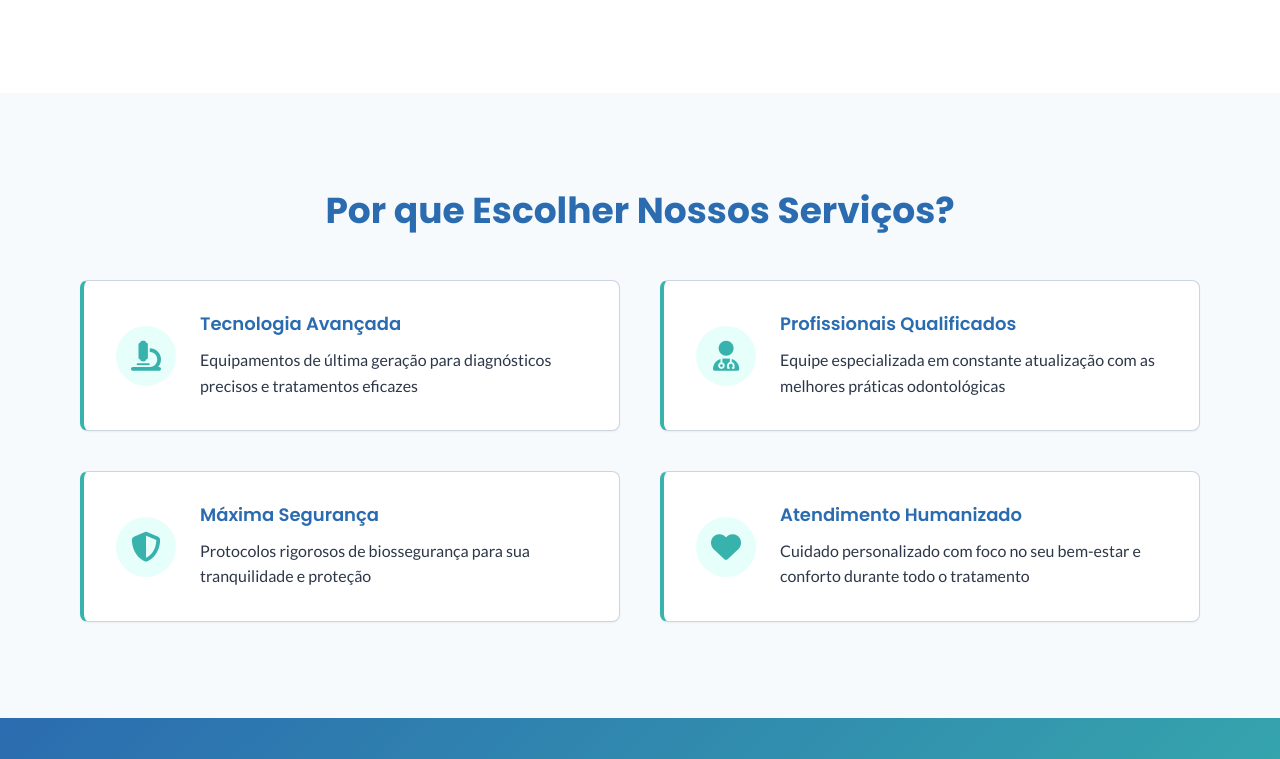
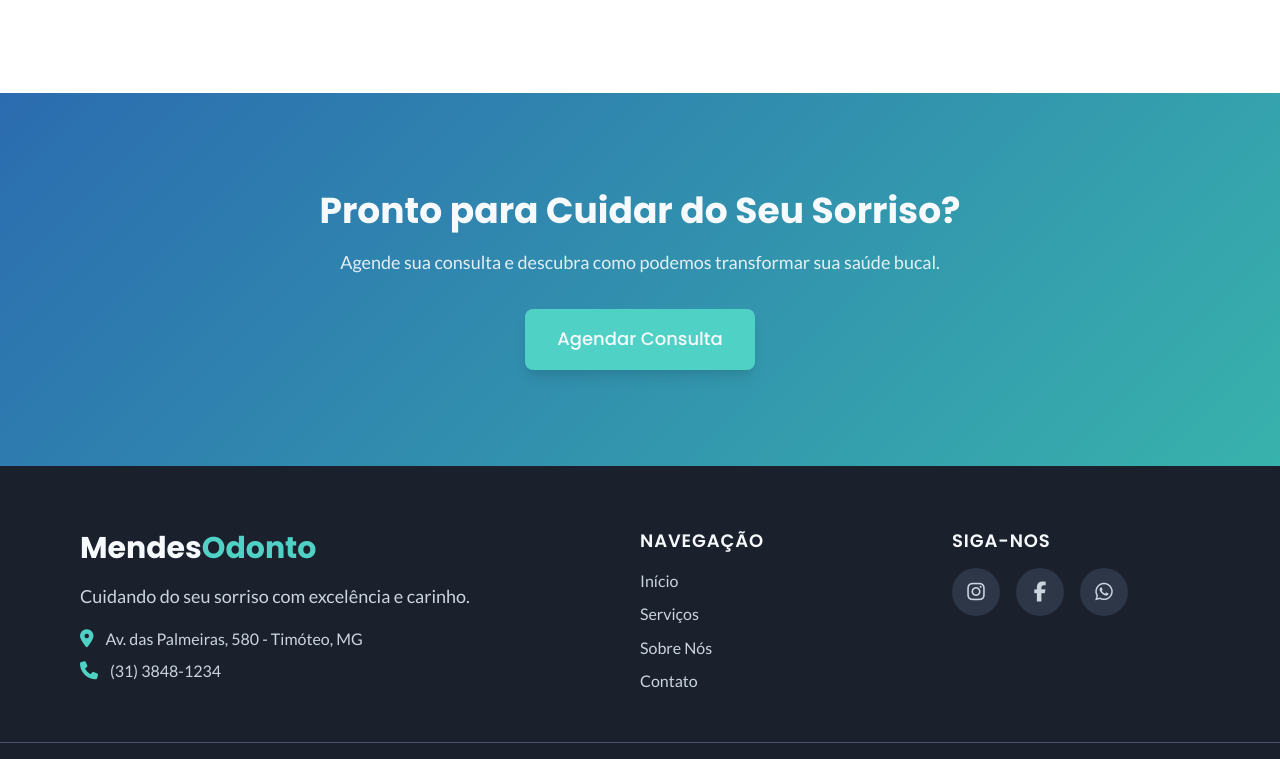
Before and after one commit to carlos-e-araujo/mvp-commitjr, a plain HTML site: page services.html in a window 1280 px wide. Shown: the part 1321-2080 px from the top of the page. Drawn offline with Linux system fonts and the light colour scheme.

Commit message:
remove service features section to streamline services presentation

```diff
--- a/services.html
+++ b/services.html
@@ -82,47 +82,6 @@
             </div>
         </section>
 
-        <!-- Service Features -->
-        <section class="services-features">
-            <div class="container">
-                <h2 class="section-title">Por que Escolher Nossos Serviços?</h2>
-                <div class="features-grid">
-                    <div class="feature-item">
-                        <i class="fas fa-microscope feature-item__icon"></i>
-                        <div class="feature-item__content">
-                            <h3 class="feature-item__title">Tecnologia Avançada</h3>
-                            <p class="feature-item__description">Equipamentos de última geração para diagnósticos
-                                precisos e tratamentos eficazes</p>
-                        </div>
-                    </div>
-                    <div class="feature-item">
-                        <i class="fas fa-user-md feature-item__icon"></i>
-                        <div class="feature-item__content">
-                            <h3 class="feature-item__title">Profissionais Qualificados</h3>
-                            <p class="feature-item__description">Equipe especializada em constante atualização com as
-                                melhores práticas odontológicas</p>
-                        </div>
-                    </div>
-                    <div class="feature-item">
-                        <i class="fas fa-shield-alt feature-item__icon"></i>
-                        <div class="feature-item__content">
-                            <h3 class="feature-item__title">Máxima Segurança</h3>
-                            <p class="feature-item__description">Protocolos rigorosos de biossegurança para sua
-                                tranquilidade e proteção</p>
-                        </div>
-                    </div>
-                    <div class="feature-item">
-                        <i class="fas fa-heart feature-item__icon"></i>
-                        <div class="feature-item__content">
-                            <h3 class="feature-item__title">Atendimento Humanizado</h3>
-                            <p class="feature-item__description">Cuidado personalizado com foco no seu bem-estar e
-                                conforto durante todo o tratamento</p>
-                        </div>
-                    </div>
-                </div>
-            </div>
-        </section>
-
         <!-- Call to Action -->
         <section class="services-cta">
             <div class="container">
```
